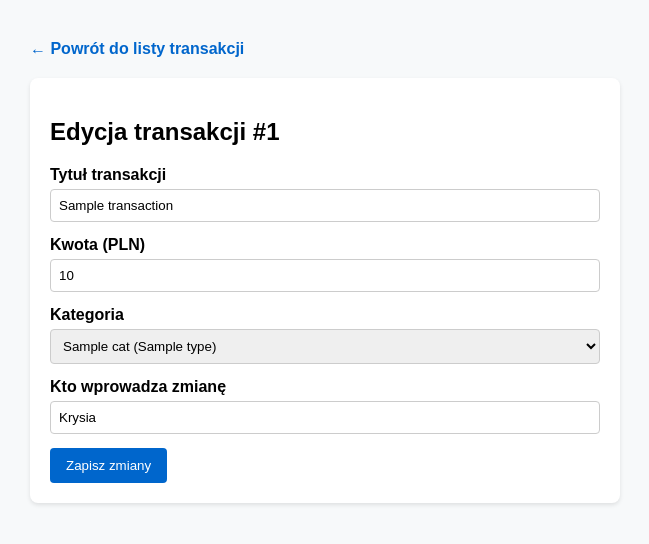
After one commit to Krystyna07/metody_wirtualizacji, a FastAPI app: template Budżet_domowy/frontend/app/templates/edit_transaction.html in a window 1280 px wide. The commit adds this page. Shown: the top 544 px of the page, without its empty margins (10-659 px from the left). Run offline with FastAPI, Linux system fonts and the light colour scheme; the template is opened without the code that fills it: most values are stand-ins (such as "Sample title", 1, 10 or a date in 2020).

Commit message:
KM3: Widoki edycji transakcji i historii zmian na frontendzie

```diff
--- a/Budżet_domowy/frontend/app/main.py
+++ b/Budżet_domowy/frontend/app/main.py
@@ -5,10 +5,11 @@ from fastapi.responses import HTMLResponse, RedirectResponse
 from fastapi.templating import Jinja2Templates
 import requests
 
-app = FastAPI(title="Budzet domowy - frontend")
+app = FastAPI(title="Budżet domowy - frontend")
 templates = Jinja2Templates(directory="app/templates")
 
 BACKEND_URL = os.getenv("BACKEND_URL", "http://backend:8000")
+
 
 @app.get("/", response_class=HTMLResponse)
 def read_index(request: Request, msg: str = None, err: str = None):
@@ -38,18 +39,22 @@ def read_index(request: Request, msg: str = None, err: str = None):
         }
     )
 
+
 @app.get("/kategorie", response_class=HTMLResponse)
 def read_categories(request: Request, msg: str = None, err: str = None):
     categories_data = []
     transactions = []
+    archived_transactions = []
     error = err
     try:
         resp = requests.get(f"{BACKEND_URL}/api/categories", timeout=3)
         t_resp = requests.get(f"{BACKEND_URL}/api/transactions", timeout=3)
+        a_resp = requests.get(f"{BACKEND_URL}/api/transactions/archived", timeout=3)
 
         if resp.status_code == 200 and t_resp.status_code == 200:
             categories_data = resp.json()
             transactions = t_resp.json()
+            archived_transactions = a_resp.json() if a_resp.status_code == 200 else []
         else:
             error = f"Backend zwrócił kod: {resp.status_code}"
     except Exception as e:
@@ -61,13 +66,102 @@ def read_categories(request: Request, msg: str = None, err: str = None):
             "request": request,
             "categories": categories_data,
             "transactions": transactions,
+            "archived_transactions": archived_transactions,
             "error": error,
             "msg": msg
         }
     )
 
 
-@app.get("/alerts")
+@app.get("/transactions/{transaction_id}/edit", response_class=HTMLResponse)
+def edit_transaction_page(request: Request, transaction_id: int, err: str = None):
+    transaction = None
+    categories = []
+    error = err
+    try:
+        t_resp = requests.get(f"{BACKEND_URL}/api/transactions/{transaction_id}", timeout=3)
+        c_resp = requests.get(f"{BACKEND_URL}/api/categories", timeout=3)
+        if t_resp.status_code == 200 and c_resp.status_code == 200:
+            transaction = t_resp.json()
+            categories = c_resp.json()
+        else:
+            error = f"Nie znaleziono transakcji o ID {transaction_id}"
+    except Exception as e:
+        error = f"Błąd połączenia z backendem: {str(e)}"
+
+    return templates.TemplateResponse(
+        "edit_transaction.html",
+        {
+            "request": request,
+            "transaction": transaction,
+            "categories": categories,
+            "error": error
+        }
+    )
+
+
+@app.post("/transactions/edit/{transaction_id}")
+async def update_transaction_submit(transaction_id: int, request: Request):
+    body = (await request.body()).decode("utf-8")
+    form_data = urllib.parse.parse_qs(body)
+
+    title = form_data.get("title", [""])[0]
+    amount_str = form_data.get("amount", ["0"])[0]
+    category_id_str = form_data.get("category_id", ["1"])[0]
+    changed_by = form_data.get("changed_by", ["Użytkownik"])[0]
+
+    try:
+        payload = {
+            "title": title,
+            "amount": float(amount_str),
+            "category_id": int(category_id_str),
+            "changed_by": changed_by
+        }
+        resp = requests.put(
+            f"{BACKEND_URL}/api/transactions/{transaction_id}",
+            json=payload,
+            headers={"X-User": changed_by},
+            timeout=3
+        )
+        if resp.status_code == 200:
+            return RedirectResponse(url="/kategorie?msg=Zaktualizowano+transakcje+i+zapisano+historie", status_code=303)
+        detail = resp.json().get("detail", "Błąd walidacji")
+        return RedirectResponse(
+            url=f"/transactions/{transaction_id}/edit?err={urllib.parse.quote(str(detail))}",
+            status_code=303
+        )
+    except Exception as e:
+        return RedirectResponse(
+            url=f"/transactions/{transaction_id}/edit?err={urllib.parse.quote(str(e))}",
+            status_code=303
+        )
+
+
+@app.get("/transactions/{transaction_id}/history", response_class=HTMLResponse)
+def transaction_history_page(request: Request, transaction_id: int):
+    history = []
+    error = None
+    try:
+        resp = requests.get(f"{BACKEND_URL}/api/transactions/{transaction_id}/history", timeout=3)
+        if resp.status_code == 200:
+            history = resp.json()
+        else:
+            error = resp.json().get("detail", f"Błąd pobierania historii ({resp.status_code})")
+    except Exception as e:
+        error = f"Błąd połączenia z backendem: {str(e)}"
+
+    return templates.TemplateResponse(
+        "history.html",
+        {
+            "request": request,
+            "transaction_id": transaction_id,
+            "history": history,
+            "error": error
+        }
+    )
+
+
+@app.get("/alerts", response_class=HTMLResponse)
 def alerts_page(request: Request):
     error = None
     try:
@@ -85,7 +179,6 @@ def alerts_page(request: Request):
     )
 
 
-
 @app.post("/transactions/add")
 async def add_transaction(request: Request):
     body = (await request.body()).decode("utf-8")
@@ -94,28 +187,46 @@ async def add_transaction(request: Request):
     title = form_data.get("title", [""])[0]
     amount_str = form_data.get("amount", ["0"])[0]
     category_id_str = form_data.get("category_id", ["1"])[0]
+    changed_by = form_data.get("changed_by", ["Użytkownik"])[0]
 
     try:
         payload = {
             "title": title,
             "amount": float(amount_str),
-            "category_id": int(category_id_str)
+            "category_id": int(category_id_str),
+            "changed_by": changed_by
         }
-        resp = requests.post(f"{BACKEND_URL}/api/transactions", json=payload, timeout=3)
+        resp = requests.post(
+            f"{BACKEND_URL}/api/transactions",
+            json=payload,
+            headers={"X-User": changed_by},
+            timeout=3
+        )
         if resp.status_code == 201:
             return RedirectResponse(url="/?msg=Dodano+nowa+transakcje", status_code=303)
-        else:
-            detail = resp.json().get("detail", "Błąd walidacji")
-            return RedirectResponse(url=f"/?err={urllib.parse.quote(str(detail))}", status_code=303)
+        detail = resp.json().get("detail", "Błąd walidacji")
+        return RedirectResponse(url=f"/?err={urllib.parse.quote(str(detail))}", status_code=303)
     except Exception as e:
         return RedirectResponse(url=f"/?err={urllib.parse.quote(str(e))}", status_code=303)
 
+
 @app.post("/transactions/delete/{transaction_id}")
-def delete_transaction(transaction_id: int):
+async def delete_transaction(transaction_id: int, request: Request):
+    body = (await request.body()).decode("utf-8")
+    form_data = urllib.parse.parse_qs(body)
+    changed_by = form_data.get("changed_by", ["Użytkownik"])[0]
+
     try:
-        resp = requests.delete(f"{BACKEND_URL}/api/transactions/{transaction_id}", timeout=3)
+        resp = requests.delete(
+            f"{BACKEND_URL}/api/transactions/{transaction_id}",
+            headers={"X-User": changed_by},
+            timeout=3
+        )
         if resp.status_code == 200:
-            return RedirectResponse(url="/kategorie?msg=Usunieto+transakcje", status_code=303)
+            return RedirectResponse(
+                url="/kategorie?msg=Przeniesiono+transakcje+do+archiwum+i+zapisano+historie",
+                status_code=303
+            )
     except Exception:
         pass
-    return RedirectResponse(url="/kategorie?err=Nie udalo sie usunac transakcji", status_code=303)
+    return RedirectResponse(url="/kategorie?err=Nie+udalo+sie+usunac+transakcji", status_code=303)
--- /dev/null
+++ b/Budżet_domowy/frontend/app/templates/edit_transaction.html
@@ -0,0 +1,63 @@
+<!DOCTYPE html>
+<html lang="pl">
+<head>
+    <meta charset="UTF-8">
+    <title>Edycja transakcji - Budżet domowy</title>
+    <style>
+        body { font-family: sans-serif; margin: 40px; background-color: #f7f9fa; }
+        .card { background: white; padding: 20px; border-radius: 8px; box-shadow: 0 2px 4px rgba(0,0,0,0.1); max-width: 550px; }
+        .error { color: red; font-weight: bold; }
+        .form-group { margin-bottom: 14px; }
+        label { display: block; font-weight: bold; margin-bottom: 5px; }
+        input, select { width: 100%; padding: 8px; border: 1px solid #ccc; border-radius: 4px; box-sizing: border-box; }
+        button { background-color: #0066cc; color: white; border: none; padding: 10px 16px; border-radius: 4px; cursor: pointer; }
+        .nav { margin-bottom: 20px; }
+        .nav a { text-decoration: none; color: #0066cc; font-weight: bold; }
+    </style>
+</head>
+<body>
+    <div class="nav">
+        <a href="/kategorie">← Powrót do listy transakcji</a>
+    </div>
+
+    <div class="card">
+        <h2>Edycja transakcji #{{ transaction.id if transaction else '' }}</h2>
+
+        {% if error %}
+            <p class="error">{{ error }}</p>
+        {% endif %}
+
+        {% if transaction %}
+        <form method="post" action="/transactions/edit/{{ transaction.id }}">
+            <div class="form-group">
+                <label for="title">Tytuł transakcji</label>
+                <input type="text" id="title" name="title" value="{{ transaction.title }}" required>
+            </div>
+
+            <div class="form-group">
+                <label for="amount">Kwota (PLN)</label>
+                <input type="number" step="0.01" id="amount" name="amount" value="{{ transaction.amount }}" required>
+            </div>
+
+            <div class="form-group">
+                <label for="category_id">Kategoria</label>
+                <select id="category_id" name="category_id">
+                    {% for cat in categories %}
+                        <option value="{{ cat.id }}" {% if cat.id == transaction.category_id %}selected{% endif %}>
+                            {{ cat.name }} ({{ cat.type }})
+                        </option>
+                    {% endfor %}
+                </select>
+            </div>
+
+            <div class="form-group">
+                <label for="changed_by">Kto wprowadza zmianę</label>
+                <input type="text" id="changed_by" name="changed_by" value="Krysia" required>
+            </div>
+
+            <button type="submit">Zapisz zmiany</button>
+        </form>
+        {% endif %}
+    </div>
+</body>
+</html>
--- a/Budżet_domowy/frontend/app/templates/index.html
+++ b/Budżet_domowy/frontend/app/templates/index.html
@@ -5,7 +5,7 @@
         <title>Budżet domowy - Strona główna</title>
         <style>
             body { font-family: sans-serif; margin: 40px; background-color: #f7f9fa; }
-            .card { background: white; padding: 20px; border-radius: 8px; box-shadow: 0 2px 4px rgba(0,0,0,0.1); max-width: 750px; }
+            .card { background: white; padding: 20px; border-radius: 8px; box-shadow: 0 2px 4px rgba(0,0,0,0.1); max-width: 820px; }
             .error { color: red; font-weight: bold; }
             .success { color: green; font-weight: bold; }
             table { width: 100%; border-collapse: collapse; margin-top: 15px; }
@@ -22,7 +22,7 @@
             <div class="nav" style="margin-bottom: 20px;">
                 <a href="/">Strona główna</a>
                 <a href="/kategorie">Zarządzanie Kategoriami i Historia</a>
-                <a href="/alerts" class="btn btn-warning">Zobacz alerty</a>
+                <a href="/alerts">Zobacz alerty</a>
             </div>
 
             <h1>Budżet domowy</h1>
@@ -62,6 +62,7 @@
                             <option value="{{ cat.id }}">{{ cat.name }} ({{ cat.type }})</option>
                         {% endfor %}
                     </select>
+                    <input type="text" name="changed_by" placeholder="Kto dodaje (np. Krysia)" value="Krysia" required>
                     <button type="submit">Dodaj</button>
                 </form>
             {% endif %}
```
Also changed, not shown: Budżet_domowy/frontend/app/templates/categories.html (+44 -7 lines), Budżet_domowy/frontend/app/templates/history.html (added, +62 -0 lines).
